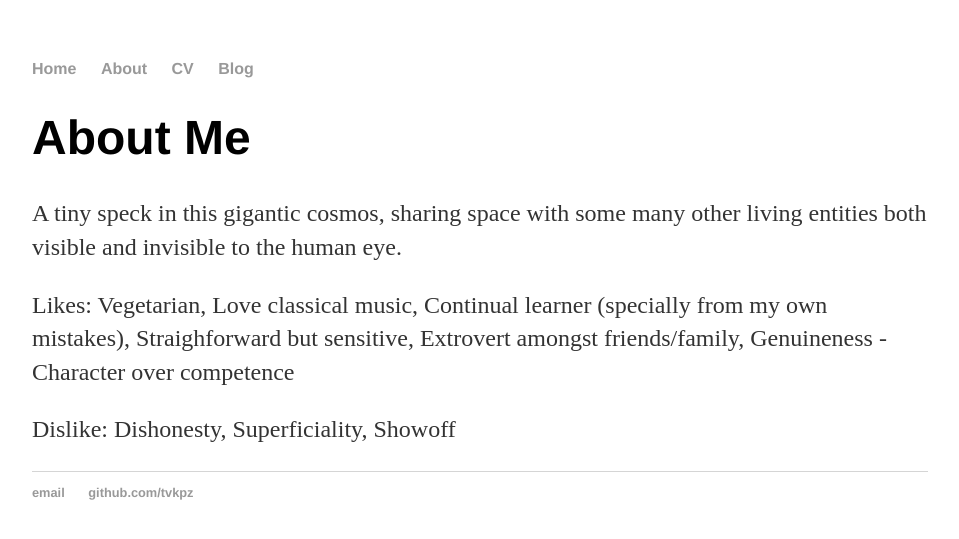
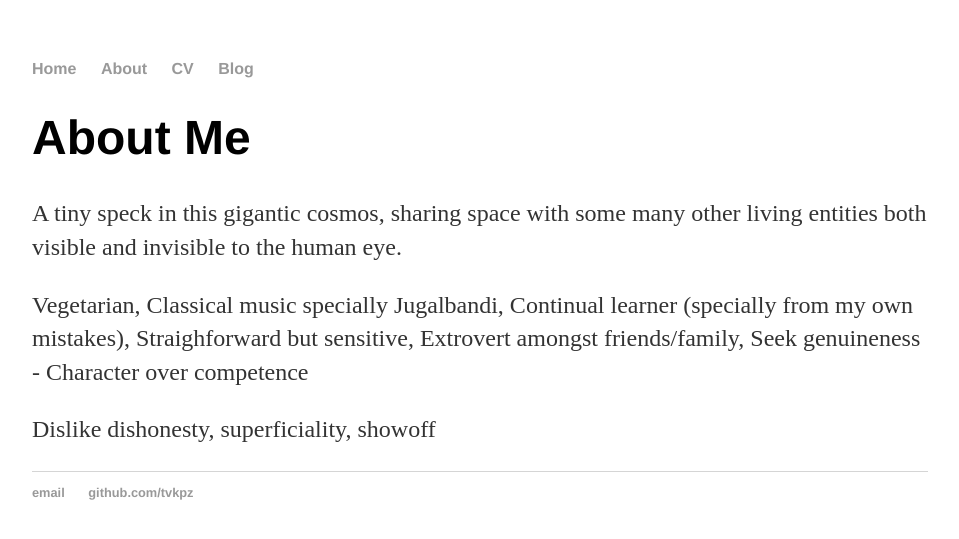
Before and after one commit to tvkpz/tvkpz.github.io, a Jekyll site: the page built from about/index.html, in a window 1280 px wide. Shown: the top 539 px of the page, without its empty margins (160-1119 px from the left). Built offline with Jekyll 4.4.1, drawn with Linux system fonts in a browser that asks for light colours.

Commit message:
modified blogs

```diff
--- a/about/index.html
+++ b/about/index.html
@@ -6,6 +6,6 @@ title: Sujoy Roy, I am a mystery
   <h1>About Me</h1>
 	<p>A tiny speck in this gigantic cosmos, sharing space with some many other living entities both visible and invisible to the human eye.
         </p>
-	<p>Likes: Vegetarian, Love classical music, Continual learner (specially from my own mistakes), Straighforward but sensitive, Extrovert amongst friends/family, Genuineness - Character over competence </p>
-	<p>Dislike: Dishonesty, Superficiality, Showoff </p>
+	<p>Vegetarian, Classical music specially Jugalbandi, Continual learner (specially from my own mistakes), Straighforward but sensitive, Extrovert amongst friends/family, Seek genuineness - Character over competence </p>
+	<p>Dislike dishonesty, superficiality, showoff </p>
 </div><!-- /.blurb -->
```
Also changed, not shown: _posts/2017-09-23-Tensorflow-Serving-Part-1.md (+17 -3 lines).
